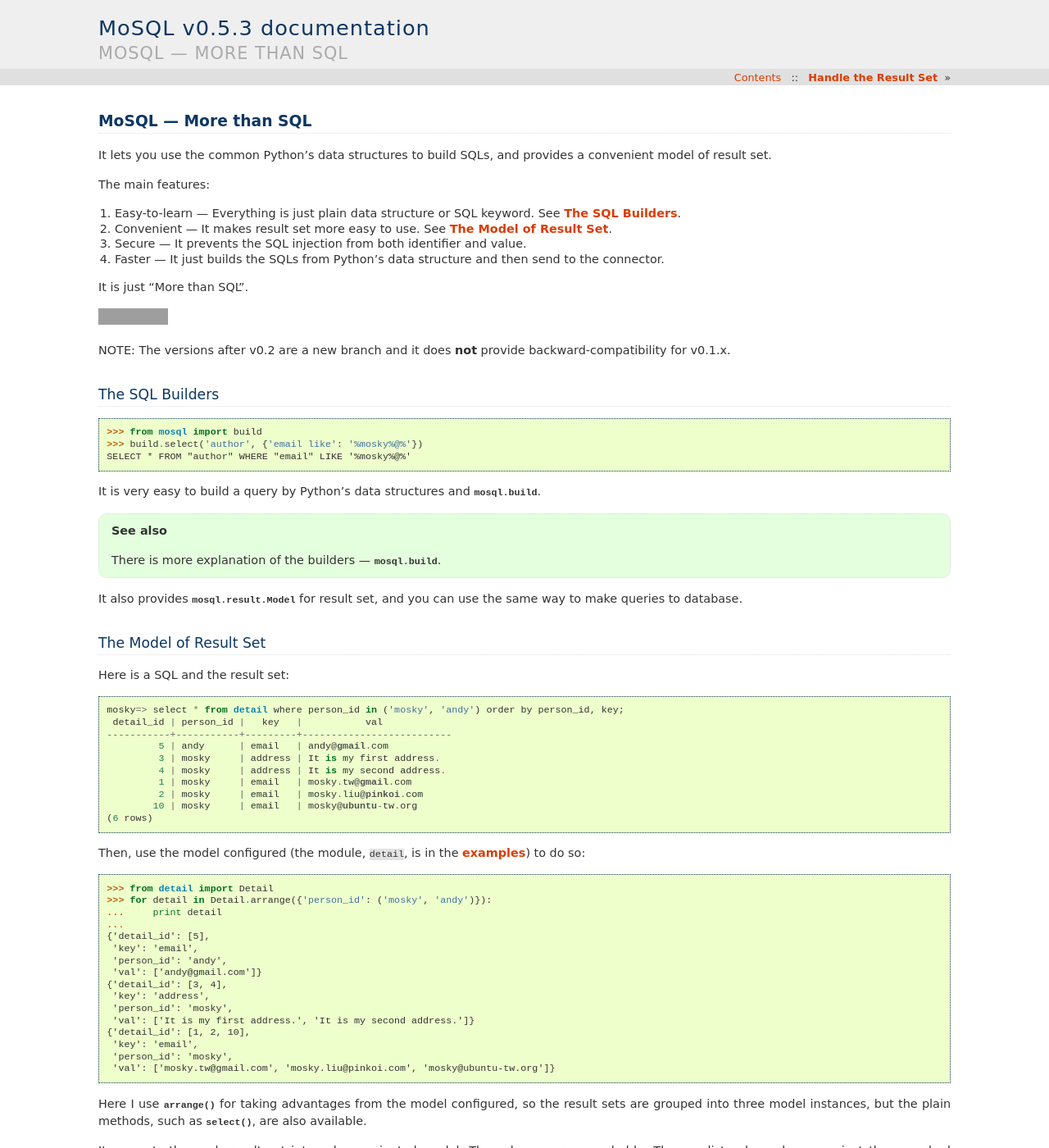
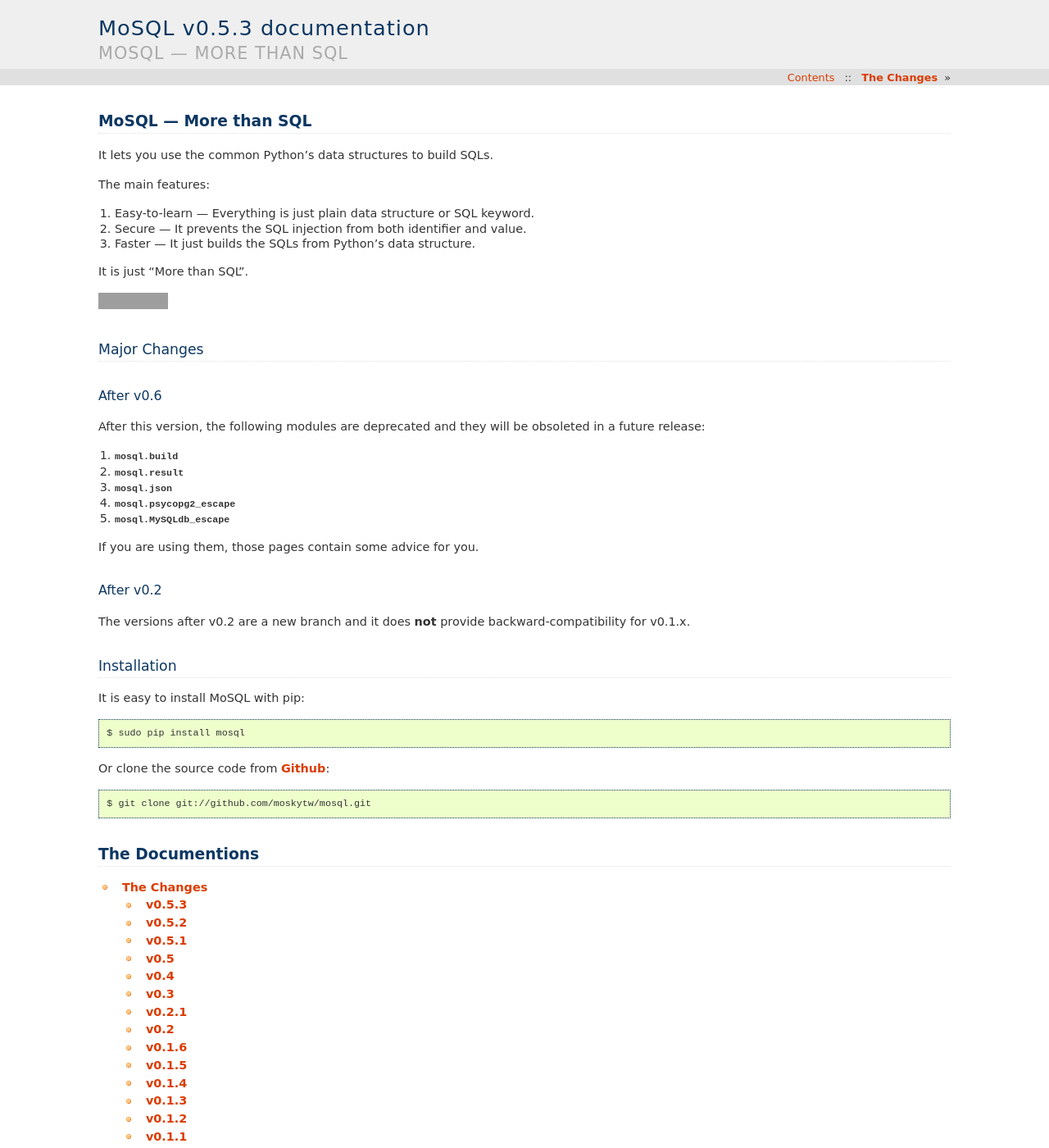
Before and after one commit to moskytw/mosql, a Sphinx documentation site: the page built from docs/index.rst, in a window 1280 px wide and 1400 px high. Shown: the whole window at 82% size. Built offline with Sphinx 7.4.7, drawn with Linux system fonts in a browser that asks for light colours; some of the changed text lies outside the part shown; grey boxes are pictures that could not be loaded.

Commit message:
clean up index.rst

```diff
--- a/docs/index.rst
+++ b/docs/index.rst
@@ -6,8 +6,7 @@
 MoSQL --- More than SQL
 =======================
 
-It lets you use the common Python's data structures to build SQLs, and provides
-a convenient model of result set.
+It lets you use the common Python's data structures to build SQLs.
 
 .. The talk, "MoSQL: More than SQL, but Less than ORM", at PyCon TW 2013:
 ..
@@ -21,14 +20,9 @@
 
 The main features:
 
-1. Easy-to-learn --- Everything is just plain data structure or SQL keyword. See
-   `The SQL Builders`_.
-2. Convenient    --- It makes result set more easy to use. See `The Model of
-   Result Set`_.
-3. Secure        --- It prevents the SQL injection from both identifier and
-   value.
-4. Faster        --- It just builds the SQLs from Python's data structure and
-   then send to the connector.
+1. Easy-to-learn --- Everything is just plain data structure or SQL keyword.
+2. Secure --- It prevents the SQL injection from both identifier and value.
+3. Faster --- It just builds the SQLs from Python's data structure.
 
 It is just "More than SQL".
 
@@ -66,80 +60,28 @@
         </div>
     </div>
 
-NOTE: The versions after v0.2 are a new branch and it does **not** provide
+
+Major Changes
+-------------
+
+After v0.6
+~~~~~~~~~~
+
+After this version, the following modules are deprecated and they will be obsoleted in a future release:
+
+1. :mod:`mosql.build`
+2. :mod:`mosql.result`
+3. :mod:`mosql.json`
+4. :mod:`mosql.psycopg2_escape`
+5. :mod:`mosql.MySQLdb_escape`
+
+If you are using them, those pages contain some advice for you.
+
+After v0.2
+~~~~~~~~~~
+
+The versions after v0.2 are a new branch and it does **not** provide
 backward-compatibility for v0.1.x.
-
-The SQL Builders
-----------------
-
-::
-
-    >>> from mosql import build
-    >>> build.select('author', {'email like': '%mosky%@%'})
-    SELECT * FROM "author" WHERE "email" LIKE '%mosky%@%'
-
-It is very easy to build a query by Python's data structures and
-:mod:`mosql.build`.
-
-.. seealso ::
-
-    There is more explanation of the builders --- :class:`mosql.build`.
-
-It also provides :class:`mosql.result.Model` for result set, and you can use the
-same way to make queries to database.
-
-The Model of Result Set
------------------------
-
-Here is a SQL and the result set:
-
-::
-
-    mosky=> select * from detail where person_id in ('mosky', 'andy') order by person_id, key;
-     detail_id | person_id |   key   |           val
-    -----------+-----------+---------+--------------------------
-             5 | andy      | email   | andy@gmail.com
-             3 | mosky     | address | It is my first address.
-             4 | mosky     | address | It is my second address.
-             1 | mosky     | email   | mosky.tw@gmail.com
-             2 | mosky     | email   | mosky.liu@pinkoi.com
-            10 | mosky     | email   | mosky@ubuntu-tw.org
-    (6 rows)
-
-Then, use the model configured (the module, ``detail``, is in the `examples
-<https://github.com/moskytw/mosql/tree/dev/examples>`_) to do so:
-
-::
-
-    >>> from detail import Detail
-    >>> for detail in Detail.arrange({'person_id': ('mosky', 'andy')}):
-    ...     print detail
-    ...
-    {'detail_id': [5],
-     'key': 'email',
-     'person_id': 'andy',
-     'val': ['andy@gmail.com']}
-    {'detail_id': [3, 4],
-     'key': 'address',
-     'person_id': 'mosky',
-     'val': ['It is my first address.', 'It is my second address.']}
-    {'detail_id': [1, 2, 10],
-     'key': 'email',
-     'person_id': 'mosky',
-     'val': ['mosky.tw@gmail.com', 'mosky.liu@pinkoi.com', 'mosky@ubuntu-tw.org']}
-
-Here I use :meth:`~mosql.result.Model.arrange` for taking advantages from the
-model configured, so the result sets are grouped into three model instances, but
-the plain methods, such as :meth:`~mosql.result.Model.select`, are also
-available.
-
-It converts the each result set into column-oriented model. The columns are
-squashable. The non-list values above are just the squashed columns. See
-:class:`mosql.result` for more information.
-
-.. seealso ::
-
-    There is more explanation of the model --- :class:`mosql.result`.
 
 Installation
 ------------
@@ -162,9 +104,6 @@
 .. toctree::
     :maxdepth: 2
 
-    result.rst
-    builders.rst
-    escape.rst
     changes.rst
 
 Indices and tables
```
